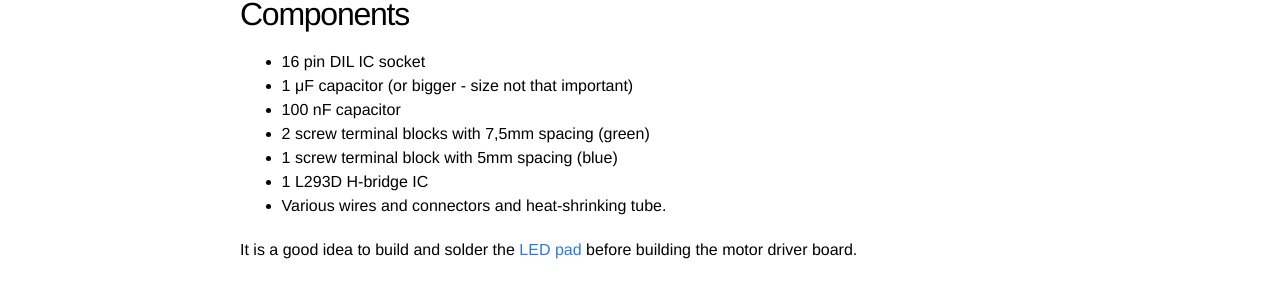
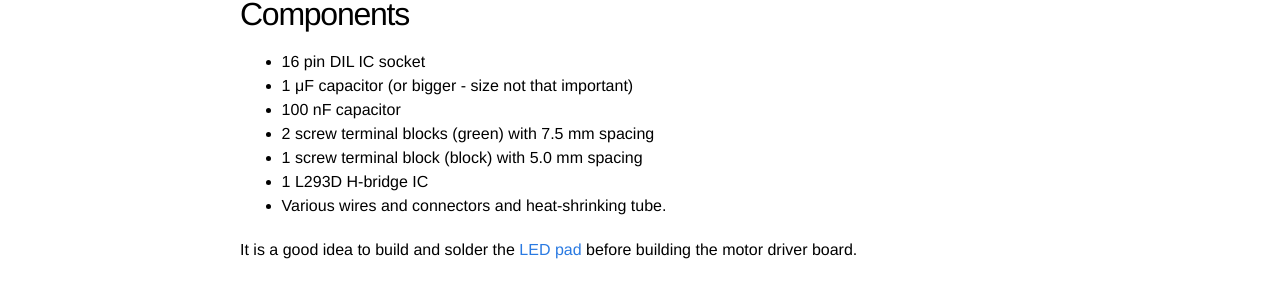
Before and after one commit to EAL-IT-Technology/RaspberryFun, a Jekyll site: the page built from hardware/motordriver/index.md, in a window 1280 px wide and 900 px high. Shown: the part 288-591 px from the top of the window. Built offline with Jekyll 4.4.1, drawn with Linux system fonts in a browser that asks for light colours.

Commit message:
minor updates in motordriver/index.md

```diff
--- a/hardware/motordriver/index.md
+++ b/hardware/motordriver/index.md
@@ -9,8 +9,8 @@ This page describes, with text and pictures, the motor driver board, used for po
 * 16 pin DIL IC socket
 * 1 &mu;F capacitor (or bigger - size not that important)
 * 100 nF capacitor
-* 2 screw terminal blocks with 7,5mm spacing (green)
-* 1 screw terminal block with 5mm spacing (blue)
+* 2 screw terminal blocks (green) with 7.5 mm spacing
+* 1 screw terminal block (block) with 5.0 mm spacing
 * 1 L293D H-bridge IC
 * Various wires and connectors and heat-shrinking tube.
 
```
